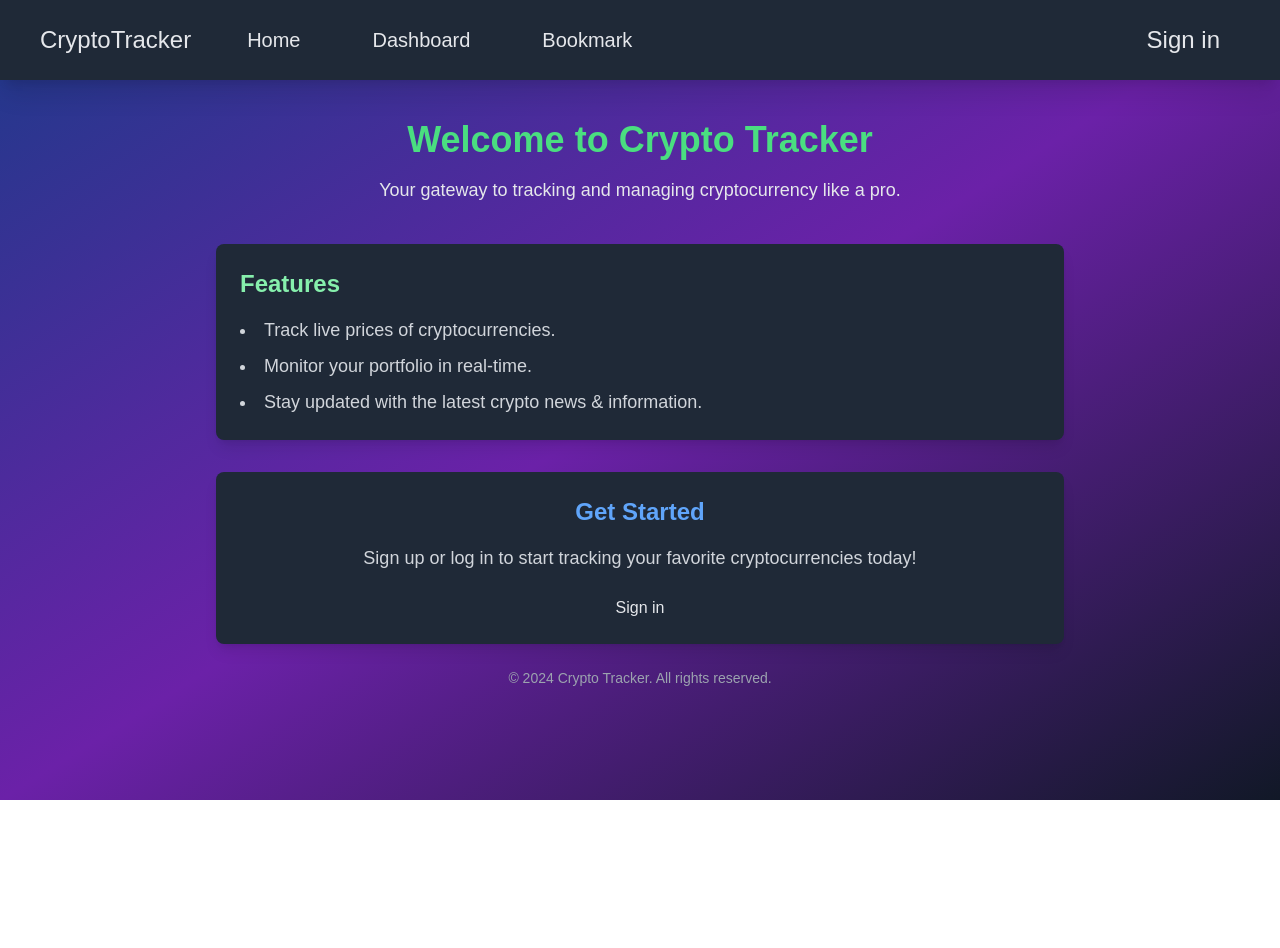
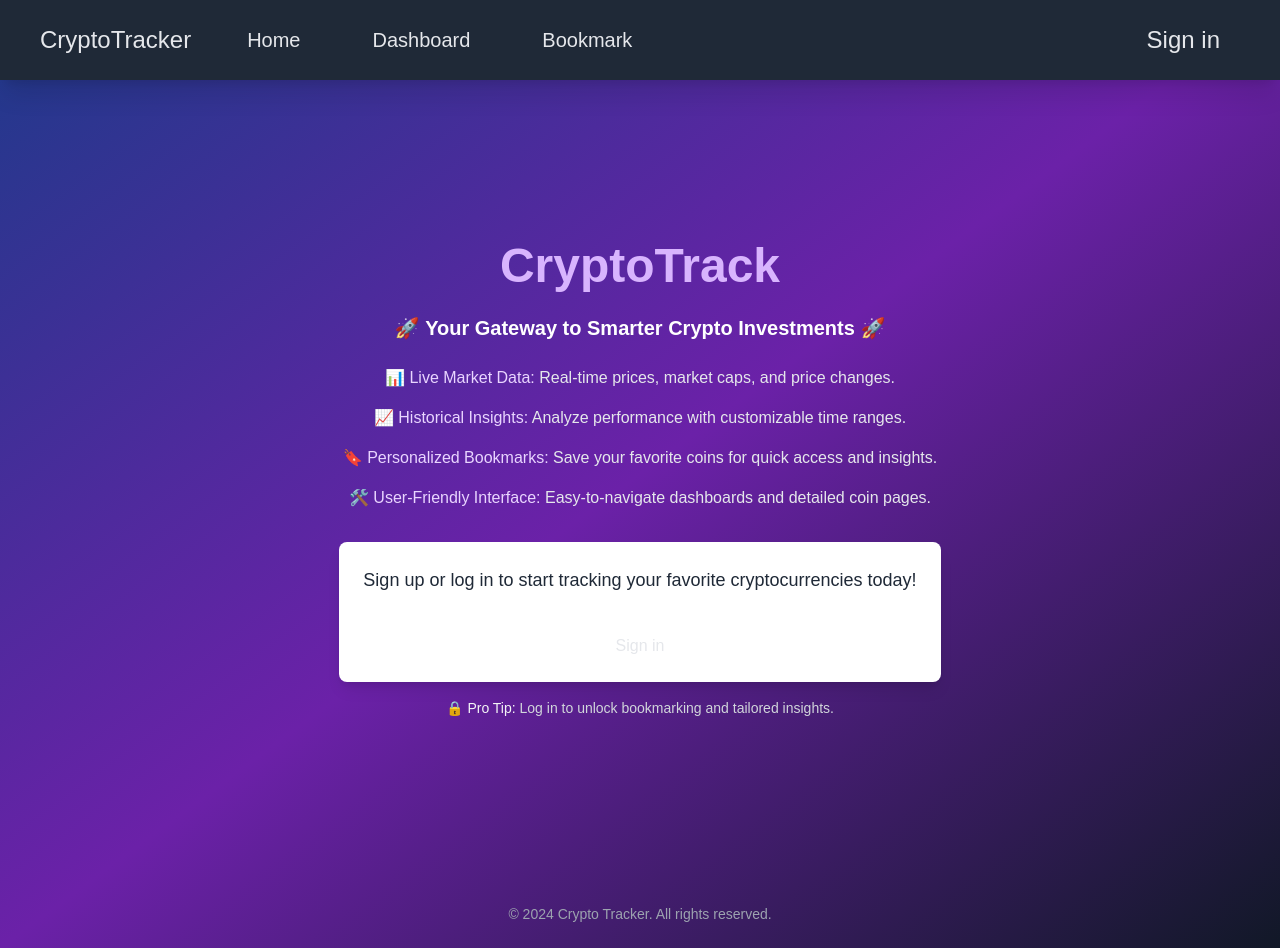
Before and after one commit to Anoteros09/crypto-tracker, a Next.js app: page / in a window 1280 px wide. Before the commit the page ends 800 px from the top, so only its background shows below. Built offline with nearby package versions, Linux system fonts and the light colour scheme; no server answers.

Commit message:
Beta 4.0 Changes

```diff
--- a/package.json
+++ b/package.json
@@ -1,6 +1,6 @@
 {
   "name": "crypto-tracker",
-  "version": "2.3.1-Beta",
+  "version": "2.4.0-Beta",
   "private": true,
   "scripts": {
     "dev": "next dev",
--- a/src/app/Components/NavBar.js
+++ b/src/app/Components/NavBar.js
@@ -14,8 +14,8 @@ import { useDashboardStore } from "../store/dashboard";
 
 export default function Navbar() {
   const [menuOpen, setMenuOpen] = useState(false);
-  const userData = useUserStore((state) => state.userData);
   const setUser = useUserStore((state) => state.setUser);
+  const fetchUserData = useUserStore((state) => state.fetchUserData);
   const resetUserData = useUserStore((state) => state.resetUserData);
   const resetStore = useDashboardStore((state) => state.resetStore);
   const { user, isSignedIn } = useUser();
@@ -31,6 +31,7 @@ export default function Navbar() {
         email: user.primaryEmailAddress.emailAddress,
         isSignedIn,
       });
+      fetchUserData(user.id);
     } else {
       resetUserData();
       resetStore();
@@ -71,7 +72,7 @@ export default function Navbar() {
               <UserButton />
             </SignedIn>
             <SignedOut>
-              <SignInButton className="text-nowrap text-xl bg-green-500 py-2 px-4 rounded-md hover:bg-green-700" />
+              <SignInButton className="text-nowrap text-xl py-2 px-4 rounded-md hover:bg-gray-700" />
             </SignedOut>
           </div>
           <div
--- a/src/app/Components/WelcomePage.jsx
+++ b/src/app/Components/WelcomePage.jsx
@@ -38,38 +38,118 @@ const WelcomePage = () => {
     }
   }, [isSignedIn]);
   return (
-    <div className="max-h-screen flex flex-col items-center">
-      <header className="text-center py-10">
-        <h1 className="text-4xl font-extrabold text-green-400">
-          Welcome {userName} to Crypto Tracker
+    // <div className="max-h-screen flex flex-col items-center">
+    //   <header className="text-center py-10">
+    //     <h1 className="text-4xl font-extrabold text-green-400">
+    //       Welcome {userName} to Crypto Tracker
+    //     </h1>
+    //     <p className="text-lg mt-4">
+    //       Your gateway to tracking and managing cryptocurrency like a pro.
+    //     </p>
+    //   </header>
+
+    //   <main className="flex-1 w-full max-w-4xl px-6">
+    //     <section className="bg-gray-800 shadow-lg rounded-lg p-6 mb-8">
+    //       <h2 className="text-2xl font-semibold text-green-300 mb-4">
+    //         Features
+    //       </h2>
+    //       <ul className="list-disc list-inside text-lg space-y-2 text-gray-300">
+    //         <li>Track details of top cryptocurrencies.</li>
+    //         <li>Monitor your bookmarked currencies in real-time.</li>
+    //         <li>Stay updated with the latest crypto news & information.</li>
+    //       </ul>
+    //     </section>
+
+    //     <section className="text-center bg-gray-800 shadow-lg rounded-lg p-6">
+    //       <h2 className="text-2xl font-semibold text-blue-400 mb-4">
+    //         Get Started
+    //       </h2>
+    //       <SignedOut>
+    //         <p className="text-lg mb-6 text-gray-300">
+    //           Sign up or log in to start tracking your favorite cryptocurrencies
+    //           today!
+    //         </p>
+    //         <div className="space-x-4">
+    //           <SignInButton
+    //             mode="modal"
+    //             style={{ color: "white" }}
+    //             className="px-6 py-3 bg-green-500 text-white text-xl font-medium rounded-md shadow-md hover:bg-green-600"
+    //           />
+    //         </div>
+    //       </SignedOut>
+    //       <SignedIn>
+    //         <p className="text-lg mb-6 text-gray-300">
+    //           Proceed to dashboard!
+    //           <Link
+    //             href="/dashboard"
+    //             className="ml-4 px-4 py-2 bg-blue-500 text-white font-medium rounded-md shadow-md hover:bg-blue-600"
+    //           >
+    //             Proceed
+    //           </Link>
+    //         </p>
+    //       </SignedIn>
+    //     </section>
+    //   </main>
+    // </div>
+    <div className="flex flex-col items-center justify-center h-screen py-4">
+      <h1 className="text-4xl md:text-5xl font-bold text-purple-300 mb-6">
+        CryptoTrack
       </h1>
-        <p className="text-lg mt-4">
-          Your gateway to tracking and managing cryptocurrency like a pro.
+
+      <p className="text-lg md:text-xl text-gray-200 text-center max-w-3xl">
+        🚀{" "}
+        <span className="font-semibold text-white">
+          Your Gateway to Smarter Crypto Investments
+        </span>{" "}
+        🚀
       </p>
-      </header>
 
-      <main className="flex-1 w-full max-w-4xl px-6">
-        <section className="bg-gray-800 shadow-lg rounded-lg p-6 mb-8">
-          <h2 className="text-2xl font-semibold text-green-300 mb-4">
-            Features
-          </h2>
-          <ul className="list-disc list-inside text-lg space-y-2 text-gray-300">
-            <li>Track live prices of cryptocurrencies.</li>
-            <li>Monitor your portfolio in real-time.</li>
-            <li>Stay updated with the latest crypto news & information.</li>
+      <div className="mt-6 text-center max-w-3xl">
+        <ul className="space-y-4">
+          <li>
+            📊{" "}
+            <span className="text-purple-200 font-medium">
+              Live Market Data:
+            </span>{" "}
+            Real-time prices, market caps, and price changes.
+          </li>
+          <li>
+            📈{" "}
+            <span className="text-purple-200 font-medium">
+              Historical Insights:
+            </span>{" "}
+            Analyze performance with customizable time ranges.
+          </li>
+          <li>
+            🔖{" "}
+            <span className="text-purple-200 font-medium">
+              Personalized Bookmarks:
+            </span>{" "}
+            Save your favorite coins for quick access and insights.
+          </li>
+          <li>
+            🛠️{" "}
+            <span className="text-purple-200 font-medium">
+              User-Friendly Interface:
+            </span>{" "}
+            Easy-to-navigate dashboards and detailed coin pages.
+          </li>
         </ul>
-        </section>
+      </div>
 
-        <section className="text-center bg-gray-800 shadow-lg rounded-lg p-6">
-          <h2 className="text-2xl font-semibold text-blue-400 mb-4">
+      <div className="mt-8">
+        {/* <a
+          href="/dashboard"
+          className="inline-block bg-purple-500 hover:bg-purple-600 text-white font-bold py-3 px-6 rounded-lg shadow-md transition-transform transform hover:scale-105"
+        >
           Get Started
-          </h2>
+        </a> */}
         <SignedOut>
-            <p className="text-lg mb-6 text-gray-300">
+          <div className="bg-white rounded-lg shadow-lg p-6 space-y-4 flex flex-col justify-center">
+            <p className="text-lg mb-6 text-gray-800">
               Sign up or log in to start tracking your favorite cryptocurrencies
               today!
             </p>
-            <div className="space-x-4">
             <SignInButton
               mode="modal"
               style={{ color: "white" }}
@@ -78,18 +158,19 @@ const WelcomePage = () => {
           </div>
         </SignedOut>
         <SignedIn>
-            <p className="text-lg mb-6 text-gray-300">
-              Proceed to dashboard!
           <Link
             href="/dashboard"
-                className="ml-4 px-4 py-2 bg-blue-500 text-white font-medium rounded-md shadow-md hover:bg-blue-600"
+            className="inline-block bg-purple-500 hover:bg-purple-600 text-white font-bold py-3 px-6 rounded-lg shadow-md transition-transform transform hover:scale-105"
           >
-                Proceed
+            Get Started
           </Link>
+        </SignedIn>
+      </div>
+
+      <p className="mt-4 text-gray-300 text-sm">
+        🔒 <span className="font-medium text-gray-100">Pro Tip:</span> Log in to
+        unlock bookmarking and tailored insights.
       </p>
-          </SignedIn>
-        </section>
-      </main>
     </div>
   );
 };
--- a/src/app/bookmark/page.jsx
+++ b/src/app/bookmark/page.jsx
@@ -1,40 +1,35 @@
 "use client";
-import { useAuth } from "@clerk/nextjs";
 import React, { useState, useEffect } from "react";
-import { getCurrentURL } from "../utils/commFuncs";
 import { LinearProgress } from "@mui/material";
+import { useDashboardStore } from "../store/dashboard";
+import { useUserStore } from "../store/user";
+import { SparkLineChart } from "@mui/x-charts";
+import { blue } from "@mui/material/colors";
 
 const BookmarkGrid = () => {
-  const [bookmarks, setBookmarks] = useState([]);
+  const bookmarks = useUserStore((state) => state.userData.userBookmarks);
+  const isSignedIn = useUserStore((state) => state.userData.isSignedIn);
+  const coinsData = useDashboardStore((state) => state.tableData);
+  const fetchTableData = useDashboardStore((state) => state.fetchTableData);
+  const [cardData, setCardData] = useState([]);
   const [loading, setLoading] = useState(true);
-  const [error, setError] = useState(null);
-  const { isSignedIn, userId } = useAuth();
 
   useEffect(() => {
-    const fetchBookmarks = async () => {
-      try {
-        const path = getCurrentURL();
-        const response = await fetch(`${path}/bookmarks/data?userId=${userId}`);
-        if (!response.ok) {
-          throw new Error(`HTTP error! status: ${response.status}`);
-        }
-        const data = await response.json(); // Parse the JSON response
-        setBookmarks(data); // Assuming API returns an array of bookmarks
-        setLoading(false);
-      } catch (err) {
-        console.error("Error fetching bookmarks:", err);
-        setError("Failed to load bookmarks. Please try again later.");
+    try {
+      if (coinsData.length === 0) {
+        fetchTableData();
+      } else {
+        setCardData(coinsData.filter((coin) => bookmarks.includes(coin.id)));
+      }
+    } catch (err) {
+      console.error("Error fetching bookmarks:", err);
+      setLoading(false);
+    } finally {
+      if (isSignedIn && coinsData.length > 0) {
         setLoading(false);
       }
-    };
-    if (isSignedIn) {
-      fetchBookmarks();
     }
-  }, [isSignedIn, userId]);
-
-  if (error) {
-    return <p>{error}</p>;
-  }
+  }, [coinsData, bookmarks]);
 
   if (loading) {
     return <LinearProgress color="primary" />;
@@ -71,47 +66,68 @@ const BookmarkGrid = () => {
           </a>
         </div>
       ) : (
-        bookmarks.map((bookmark, index) => (
+        cardData.map((coin, index) => (
           <div
             key={index}
-            className="bg-white border border-gray-200 rounded-lg shadow-md p-4 flex flex-col items-center space-y-4 hover:shadow-lg transition-shadow duration-200"
+            className="bg-white border border-gray-200 rounded-lg shadow-md p-4 flex flex-col items-center space-y-4 hover:shadow-lg transition-shadow duration-200 max-w-[500px] min-w-[300px] mx-auto"
           >
             {/* Coin Image */}
             <img
-              src={bookmark.image}
-              alt={bookmark.name}
+              src={coin.image}
+              alt={coin.name}
               className="w-16 h-16 object-contain"
             />
 
             {/* Coin Title */}
-            <h3 className="text-lg font-semibold text-gray-800">
-              {bookmark.name}
-            </h3>
+            <h3 className="text-lg font-semibold text-gray-800">{coin.name}</h3>
 
             {/* Current Price */}
             <p className="text-sm text-gray-600">
               Current Price:{" "}
               <span className="font-bold text-gray-800">
-                ${bookmark.current_price.toFixed(2)}
+                ${coin.current_price}
               </span>
+            </p>
+
+            {/* Current Price */}
+            <p className="text-sm text-gray-600">
+              Market Cap:{" "}
+              <span className="font-bold text-gray-800">
+                ${coin.market_cap.toFixed(2)}
+              </span>
+            </p>
+
+            {/* Current Price */}
+            <p className="text-sm text-gray-600">
+              Today's High:{" "}
+              <span className="font-bold text-gray-800">${coin.high_24h}</span>
+            </p>
+
+            {/* Current Price */}
+            <p className="text-sm text-gray-600">
+              Today's Low:{" "}
+              <span className="font-bold text-gray-800">${coin.low_24h}</span>
             </p>
 
             {/* 1 Day Change */}
             <p
               className={`text-sm font-semibold ${
-                bookmark.price_change_percentage_24h >= 0
+                coin.price_change_percentage_24h >= 0
                   ? "text-green-500"
                   : "text-red-500"
               }`}
             >
-              1 Day Change:{" "}
-              {bookmark.price_change_percentage_24h >= 0 ? "+" : ""}
-              {bookmark.price_change_percentage_24h.toFixed(2)}%
+              1 Day Change: {coin.price_change_percentage_24h >= 0 ? "+" : ""}
+              {coin.price_change_percentage_24h.toFixed(2)}%
             </p>
 
-            {/* Placeholder for Trend Chart */}
-            <div className="w-full h-16 bg-gray-100 rounded-md flex items-center justify-center text-gray-500 text-xs">
-              Trend Chart
+            {/* Sparkline Chart */}
+            <div className="w-full bg-gray-100 rounded-md flex items-center justify-center text-gray-500 text-xs">
+              <SparkLineChart
+                data={coin.sparkline_in_7d.price}
+                height={150}
+                colors={[blue[800]]}
+              />
             </div>
           </div>
         ))
--- a/src/app/bookmarks/data/route.ts
+++ b/src/app/bookmarks/data/route.ts
@@ -1,3 +1,4 @@
+//Depreciated?? IDK
 import { neon } from "@neondatabase/serverless";
 import { type NextRequest } from "next/server";
 
@@ -26,7 +27,7 @@ export async function GET(request: NextRequest) {
     }
     //   resp[0].user_bookmarks
     const response = await fetch(
-      `${apiUrl}/coins/markets?vs_currency=inr&order=market_cap_desc&per_page=100&page=1&sparkline=false&price_change_percentage=24h%2C`,
+      `${apiUrl}/coins/markets?vs_currency=inr&order=market_cap_desc&sparkline=true&price_change_percentage=24h%2C`,
       {
         method: "GET",
         headers: {
@@ -47,6 +48,7 @@ export async function GET(request: NextRequest) {
         image: item.image,
         current_price: item.current_price,
         price_change_percentage_24h: item.price_change_percentage_24h,
+        price_7d_hrly_chart: item.sparkline_in_7d.price,
       });
     });
     // Need to write code for chart data for each coin
--- a/src/app/crypto/[id]/page.jsx
+++ b/src/app/crypto/[id]/page.jsx
@@ -22,6 +22,7 @@ import { createTheme, ThemeProvider } from "@mui/material";
 import { LineChart } from "@mui/x-charts";
 import ColorThief from "colorthief";
 import { getCurrentURL, joinPaths } from "../../utils/commFuncs";
+import { useUserStore } from "../../store/user";
 
 const apiUrl = process.env.NEXT_PUBLIC_CRYPTO_API_URL;
 const api_key = process.env.NEXT_PUBLIC_API_KEY;
@@ -83,6 +84,7 @@ export default function Crypto() {
   );
   const [chartRange, setChartRange] = useState("1440");
   const [bgColor, setBgColor] = useState("transparent");
+  const fetchUserData = useUserStore((state) => state.fetchUserData);
 
   const handleChartRangeChange = (e) => {
     const range = e.target.value;
@@ -105,11 +107,12 @@ export default function Crypto() {
         newBookmarks = bookmarks.filter((item) => item !== coinId);
         setBookmarkAdded(false);
       }
-      const resp = await fetch(url, {
+      await fetch(url, {
         method: "POST",
         body: JSON.stringify({ userId, coinId, bookmarks: newBookmarks }),
+      }).finally(() => {
+        fetchUserData(userId);
       });
-      console.log(await resp.json());
     }
   }
 
@@ -162,7 +165,7 @@ export default function Crypto() {
       const fetchHistoricalData = async () => {
         try {
           const response = await fetch(
-            `${apiUrl}/coins/${coinId}/market_chart?vs_currency=inr&days=1&precision=5`
+            `${apiUrl}/coins/${coinId}/market_chart?vs_currency=usd&days=1&precision=2`
           );
           const data = await response.json();
           const formattedData = historicalArrayFormatter(data.prices);
--- a/src/app/store/dashboard.ts
+++ b/src/app/store/dashboard.ts
@@ -1,5 +1,5 @@
 import { create } from "zustand";
-
+import { devtools } from "zustand/middleware";
 const initialStore = {
   tableData: [],
   searchQuery: "",
@@ -10,12 +10,27 @@ const initialStore = {
 const api_key = process.env.NEXT_PUBLIC_API_KEY;
 const apiUrl = process.env.NEXT_PUBLIC_CRYPTO_API_URL;
 
-export const useDashboardStore = create((set) => ({
+// function getCurrentSymbol(currencyCode) {
+//   const formatter = new Intl.NumberFormat(undefined, {
+//     style: "currency",
+//     currency: currencyCode,
+//     minimumFractionDigits: 0, // We don't need decimals for this
+//   });
+
+//   // Extract the currency symbol from a formatted string
+//   const formatted = formatter.format(1); // Example value
+//   const symbol = formatted.replace(/\d|,|\.|\s/g, ""); // Remove digits, commas, periods, and spaces
+//   return symbol;
+// }
+
+export const useDashboardStore = create(
+  devtools(
+    (set) => ({
       ...initialStore,
       setTableData: (tableData: any) => set({ tableData }),
       fetchTableData: async () => {
         const response = await fetch(
-      `${apiUrl}/coins/markets?vs_currency=inr&order=market_cap_desc&per_page=100&page=1&sparkline=false&price_change_percentage=1h%2C24h%2C7d`,
+          `${apiUrl}/coins/markets?vs_currency=usd&order=market_cap_desc&per_page=100&page=1&sparkline=true&price_change_percentage=1h%2C24h%2C7d`,
           {
             method: "GET",
             headers: {
@@ -31,4 +46,7 @@ export const useDashboardStore = create((set) => ({
       setInfoModalOpen: (infoModalOpen: Boolean) => set({ infoModalOpen }),
       setLoading: (isLoading: Boolean) => set({ isLoading }),
       resetStore: () => set({ ...initialStore }),
-}));
+    }),
+    { name: "dashboard" }
+  )
+);
--- a/src/app/store/user.ts
+++ b/src/app/store/user.ts
@@ -1,12 +1,14 @@
 import { create } from "zustand";
+import { devtools } from "zustand/middleware";
+import { getCurrentURL, joinPaths } from "../utils/commFuncs";
 
 type User = {
   userName: string;
   email: string;
   userId: string;
   isSignedIn: boolean;
-  userBookMarks: string[];
-  userPorfolio: string[];
+  userBookmarks: string[];
+  userPortfolio: string[];
 };
 
 const initialUser: User = {
@@ -14,11 +16,13 @@ const initialUser: User = {
   email: "",
   userId: "",
   isSignedIn: false,
-  userBookMarks: [],
-  userPorfolio: [],
+  userBookmarks: [],
+  userPortfolio: [],
 };
 
-export const useUserStore = create((set) => ({
+export const useUserStore = create(
+  devtools(
+    (set) => ({
       userData: initialUser,
       setUser: (newUser: any) =>
         set((state: any) => ({
@@ -31,5 +35,26 @@ export const useUserStore = create((set) => ({
             ...newData,
           },
         })),
+      fetchUserData: async (userId: string) => {
+        const path = getCurrentURL();
+        const url = joinPaths(path, "userinfo?");
+        const resp = await fetch(
+          url +
+            new URLSearchParams({
+              id: userId,
+            })
+        );
+        const data = await resp.json();
+        set((state: any) => ({
+          userData: {
+            ...state.userData,
+            userBookmarks: data[0].user_bookmarks,
+            userPortfolio: data[0].user_portfolio,
+          },
+        }));
+      },
       resetUserData: () => set({ userData: initialUser }),
-}));
+    }),
+    { name: "user" }
+  )
+);
```
Also changed, not shown: src/middleware.ts (+6 -2 lines). Lines whose indentation alone changed are shown as unchanged.
